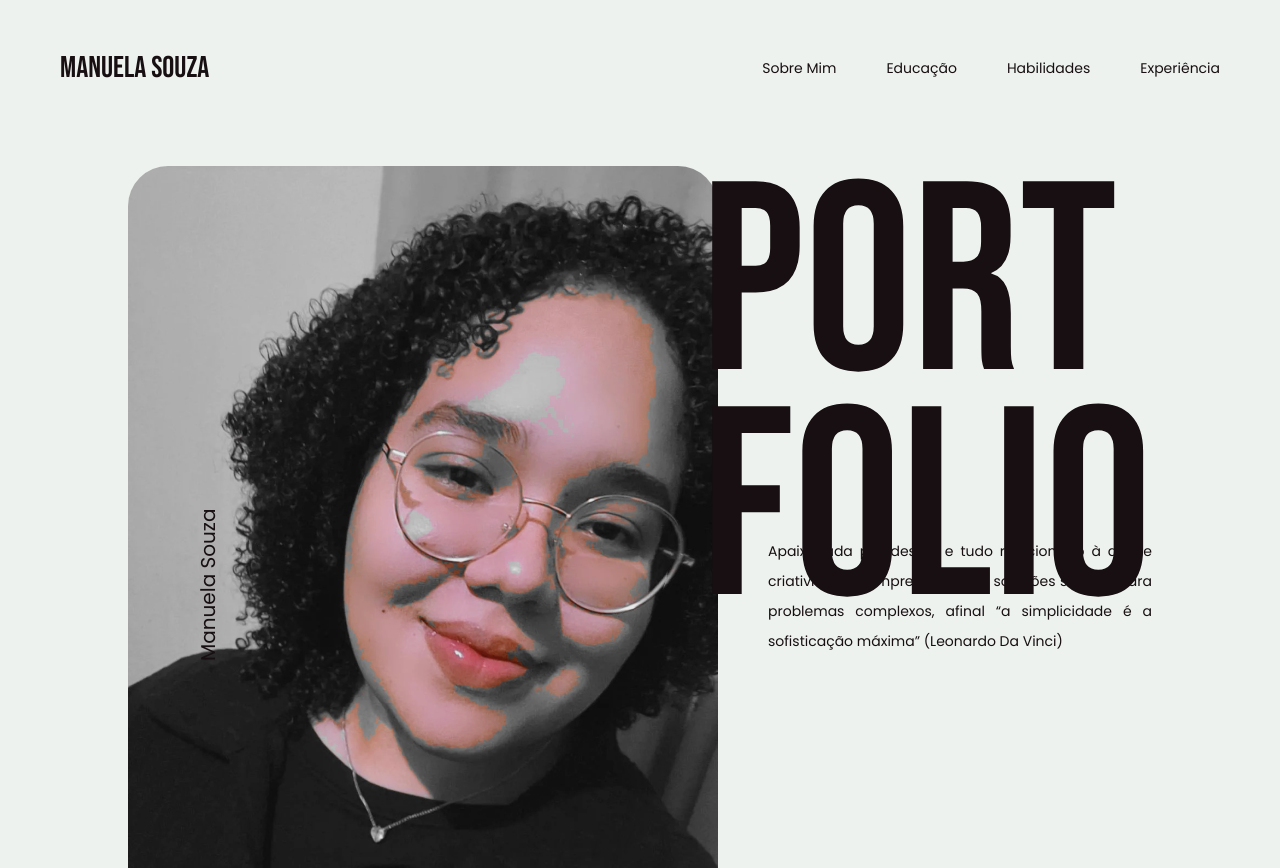
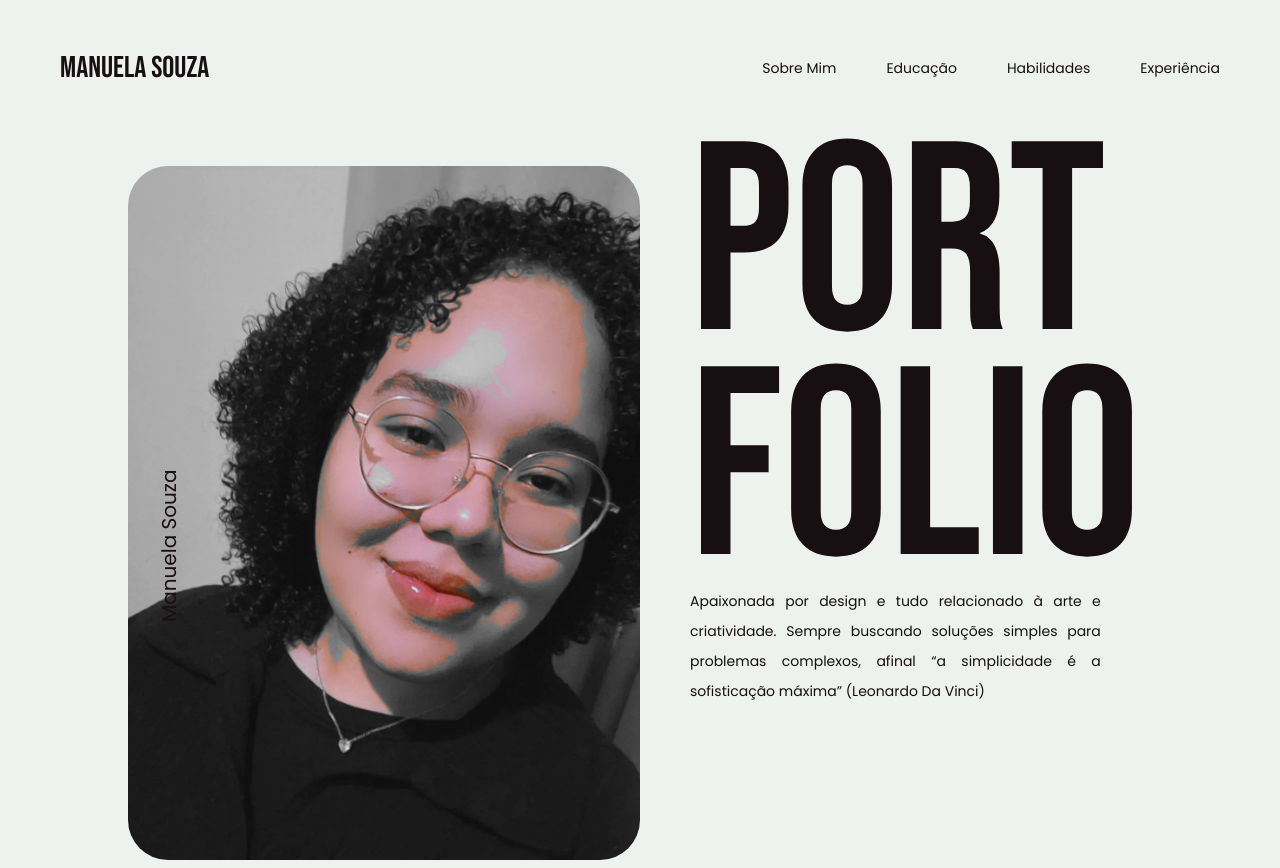
Before and after one commit to rochamanuela/my-portfolio, a React (Vite) app: page / in a window 1280 px wide. Shown: the top 868 px of the page. Built offline with nearby package versions, Linux system fonts and the light colour scheme.

Commit message:
feat: general adjusts

```diff
--- a/src/components/Header/style.css
+++ b/src/components/Header/style.css
@@ -65,11 +65,18 @@
     .header h1.portfolio-title-broken {
         display: block;
 
-        /* testes */
+        /* testes
         right: 10%;
         left: auto;
         top: 22%;
-        line-height: 225px
+        line-height: 225px */
+        position: relative;
+        right: auto;
+        left: auto;
+        top: auto;
+
+        line-height: 225px;
+        padding-left: 50px;
     }
 
     .header h1.portfolio-title {
@@ -77,7 +84,17 @@
     }
 
     .header p.introduction {
-        top: 67%;
+        top: 0%;
+        position: relative;
+    }
+
+    .header .header-child {
+        width: 50%;
+    }
+
+    .header .header-child img {
+        width: 100%;
+        height: auto;
     }
 }
 
```
